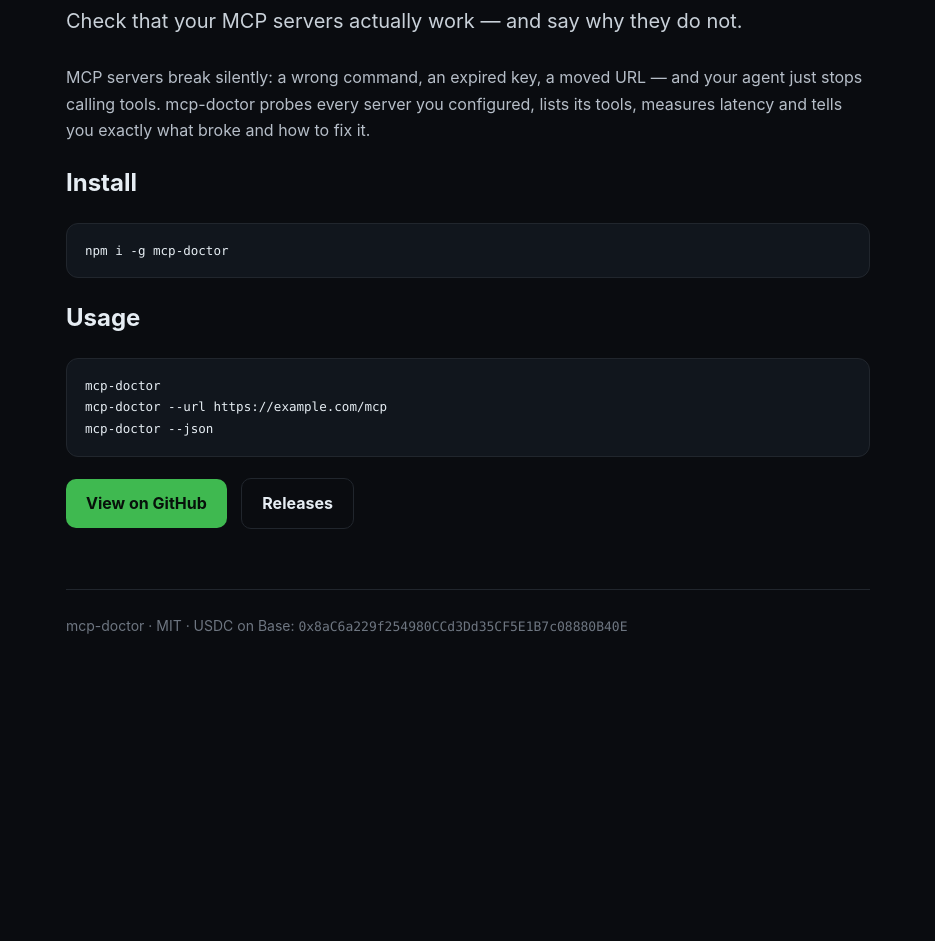
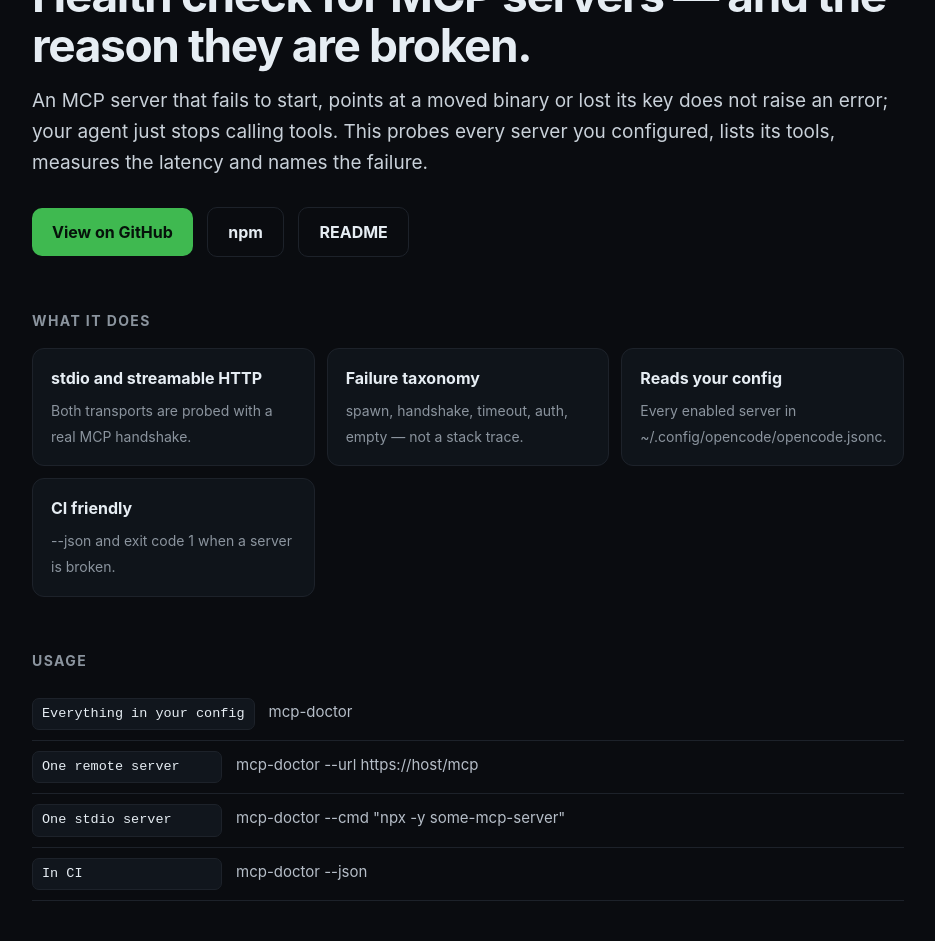
Before and after one commit to goddrivenbullet/mcp-doctor, a website: page docs/index.html in a window 1280 px wide. Shown: the part 148-1089 px from the top of the page, without its empty margins (172-1107 px from the left). Before the commit the page ends 881 px from the top, so only its background shows below. Drawn offline with Linux system fonts and the light colour scheme.

Commit message:
feat: CLI help and version, real documentation page, opt-in integration tests

```diff
--- a/docs/index.html
+++ b/docs/index.html
@@ -1,37 +1,80 @@
 <!doctype html>
 <html lang="en"><head><meta charset="utf-8">
 <meta name="viewport" content="width=device-width,initial-scale=1">
-<title>mcp-doctor — Check that your MCP servers actually work — and say why they do not.</title>
-<meta name="description" content="MCP servers break silently: a wrong command, an expired key, a moved URL — and your agent just stops calling tools. mcp-doctor probes every server you configured, lists its tools, measures latency and tells you exactly what broke and how to fix it.">
+<title>mcp-doctor — Health check for MCP servers — and the reason they are broken.</title>
+<meta name="description" content="Health check for MCP servers — and the reason they are broken.">
+<meta property="og:title" content="mcp-doctor">
+<meta property="og:description" content="Health check for MCP servers — and the reason they are broken.">
+<meta property="og:image" content="https://raw.githubusercontent.com/rustemmustafingovua-byte/mcp-doctor/main/docs/social-preview.png">
 <style>
-  :root{--accent:#3fb950;--bg:#0a0c10;--fg:#e6edf3;--muted:#8b949e;--line:#21262d}
+  :root{--accent:#3fb950;--bg:#0a0c10;--panel:#0f141a;--fg:#e6edf3;--muted:#8b949e;--line:#1d222a}
   *{box-sizing:border-box}
-  body{margin:0;background:var(--bg);color:var(--fg);font:16px/1.65 -apple-system, BlinkMacSystemFont, "Segoe UI", Inter, Roboto, sans-serif}
-  .wrap{max-width:860px;margin:0 auto;padding:72px 28px 96px}
-  h1{font-size:42px;letter-spacing:-.025em;margin:0 0 12px}
-  .sub{color:#c9d1d9;font-size:20px;margin:0 0 26px}
-  p{color:#b6bec8}
-  pre{background:#11161d;border:1px solid var(--line);border-radius:12px;padding:16px 18px;overflow:auto;font:13.5px/1.6 ui-monospace, SFMono-Regular, Menlo, Consolas, monospace}
-  code{font-family:ui-monospace, SFMono-Regular, Menlo, Consolas, monospace;font-size:.93em}
-  p code{background:#161b22;border:1px solid var(--line);padding:1.5px 6px;border-radius:6px}
-  a{color:var(--accent)}
-  table{width:100%;border-collapse:collapse;margin:18px 0;font-size:14.5px}
-  th,td{text-align:left;padding:9px 12px;border-bottom:1px solid var(--line)}
-  th{color:var(--muted)}
-  .cta{display:inline-block;background:var(--accent);color:#07100a;font-weight:700;padding:11px 20px;border-radius:10px;text-decoration:none;margin:8px 10px 0 0}
+  body{margin:0;background:radial-gradient(900px 500px at 10% -10%, color-mix(in srgb, var(--accent) 12%, transparent), transparent 60%), var(--bg);
+       color:var(--fg);font:16px/1.65 -apple-system,BlinkMacSystemFont,"Segoe UI",Inter,Roboto,sans-serif}
+  .wrap{max-width:920px;margin:0 auto;padding:64px 24px 100px}
+  .chip{display:inline-block;padding:6px 13px;border-radius:999px;background:color-mix(in srgb, var(--accent) 16%, transparent);
+        border:1px solid color-mix(in srgb, var(--accent) 40%, transparent);color:var(--accent);font-size:13px;font-weight:600;margin-bottom:20px}
+  h1{font-size:clamp(32px,5vw,46px);letter-spacing:-.03em;line-height:1.08;margin:0 0 14px}
+  h2{font-size:14px;letter-spacing:.1em;text-transform:uppercase;color:var(--muted);margin:52px 0 16px}
+  p{color:#b6bec8;margin:0 0 14px}
+  .lede{font-size:19px;color:#c9d1d9;margin:0 0 20px}
+  .grid{display:grid;gap:12px;grid-template-columns:repeat(auto-fit,minmax(250px,1fr))}
+  .card{border:1px solid var(--line);border-radius:12px;padding:16px 18px;background:var(--panel)}
+  .card b{display:block;margin-bottom:5px}
+  .card span{color:var(--muted);font-size:14px}
+  .row{display:grid;grid-template-columns:minmax(190px,auto) 1fr;gap:14px;align-items:baseline;padding:10px 0;border-bottom:1px solid var(--line)}
+  .row code{background:#11161d;border:1px solid var(--line);padding:4px 9px;border-radius:7px;font-size:13.5px;white-space:pre-wrap}
+  .row span{color:#b6bec8;font-size:15px}
+  details{border:1px solid var(--line);border-radius:10px;padding:12px 16px;background:var(--panel);margin-bottom:8px}
+  summary{cursor:pointer;font-weight:600}
+  details p{margin:10px 0 2px}
+  ol{padding-left:20px;color:#b6bec8}
+  ol li{margin:6px 0}
+  .cta{display:inline-block;background:var(--accent);color:#06120a;font-weight:700;padding:11px 20px;border-radius:10px;text-decoration:none;margin:8px 10px 0 0}
   .cta.ghost{background:transparent;color:var(--fg);border:1px solid var(--line)}
-  footer{margin-top:60px;padding-top:24px;border-top:1px solid var(--line);color:#6e7681;font-size:14px}
+  footer{margin-top:60px;padding-top:22px;border-top:1px solid var(--line);color:#6e7681;font-size:13.5px;display:flex;gap:16px;flex-wrap:wrap}
 </style></head><body><div class="wrap">
-<h1>mcp-doctor</h1>
-<p class="sub">Check that your MCP servers actually work — and say why they do not.</p>
-<p>MCP servers break silently: a wrong command, an expired key, a moved URL — and your agent just stops calling tools. mcp-doctor probes every server you configured, lists its tools, measures latency and tells you exactly what broke and how to fix it.</p>
-<h2>Install</h2>
-<pre><code>npm i -g mcp-doctor</code></pre>
+<span class="chip">mcp-doctor</span>
+<h1>Health check for MCP servers — and the reason they are broken.</h1>
+<p class="lede">An MCP server that fails to start, points at a moved binary or lost its key does not raise an error; your agent just stops calling tools. This probes every server you configured, lists its tools, measures the latency and names the failure.</p>
+<a class="cta" href="https://github.com/rustemmustafingovua-byte/mcp-doctor">View on GitHub</a>
+<a class="cta ghost" href="https://www.npmjs.com/package/mcp-doctor">npm</a>
+<a class="cta ghost" href="https://github.com/rustemmustafingovua-byte/mcp-doctor#readme">README</a>
+
+<h2>What it does</h2>
+<div class="grid">
+<div class="card"><b>stdio and streamable HTTP</b><span>Both transports are probed with a real MCP handshake.</span></div>
+<div class="card"><b>Failure taxonomy</b><span>spawn, handshake, timeout, auth, empty — not a stack trace.</span></div>
+<div class="card"><b>Reads your config</b><span>Every enabled server in ~/.config/opencode/opencode.jsonc.</span></div>
+<div class="card"><b>CI friendly</b><span>--json and exit code 1 when a server is broken.</span></div>
+</div>
+
 <h2>Usage</h2>
-<pre><code>mcp-doctor
-mcp-doctor --url https://example.com/mcp
-mcp-doctor --json</code></pre>
-<a class="cta" href="https://github.com/rustemmustafingovua-byte/mcp-doctor">View on GitHub</a>
-<a class="cta ghost" href="https://github.com/rustemmustafingovua-byte/mcp-doctor/releases">Releases</a>
-<footer>mcp-doctor · MIT · USDC on Base: <code>0x8aC6a229f254980CCd3Dd35CF5E1B7c08880B40E</code></footer>
+<div class="row"><code>Everything in your config</code><span>mcp-doctor</span></div>
+<div class="row"><code>One remote server</code><span>mcp-doctor --url https://host/mcp</span></div>
+<div class="row"><code>One stdio server</code><span>mcp-doctor --cmd "npx -y some-mcp-server"</span></div>
+<div class="row"><code>In CI</code><span>mcp-doctor --json</span></div>
+
+<h2>How it works</h2>
+<ol>
+  <li>Each server is started or dialled and the MCP handshake is completed.</li>
+  <li>The tool list is fetched, and an empty list is treated as a finding of its own.</li>
+  <li>Failures are classified by their message, so the report says what to fix.</li>
+</ol>
+
+<h2>Questions</h2>
+(rows) =>
+    rows
+      .map(
+        ([q, a]) =>
+          `<details><summary>${q}</summary><p>${a}</p></details>`,
+      )
+      .join("\n")
+
+<footer>
+  <span>mcp-doctor · MIT</span>
+  <a href="https://github.com/rustemmustafingovua-byte/mcp-doctor">source</a>
+  <a href="https://github.com/rustemmustafingovua-byte/mcp-doctor/issues">issues</a>
+  <span>USDC on Base: <code>0x8aC6a229f254980CCd3Dd35CF5E1B7c08880B40E</code></span>
+</footer>
 </div></body></html>
```
Also changed, not shown: bin/mcp-doctor.js (+13 -0 lines), test/live.test.js (added, +19 -0 lines).
